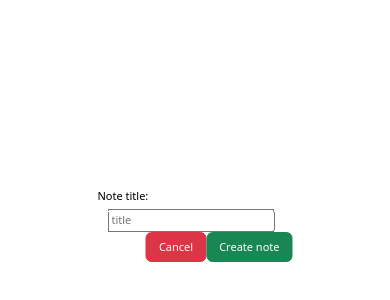
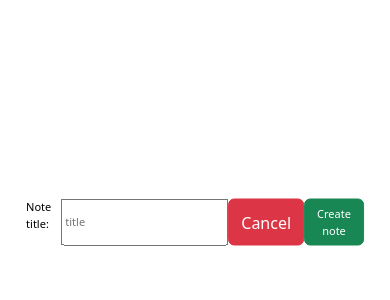
Before and after one commit to wojciechszmelczerczyk/mern-notes-app, a React (Create React App) app in the folder client/: page /createNote in a window 390 px wide. Shown: the part 200-500 px from the top of the page. Built offline with nearby package versions, Linux system fonts and the light colour scheme.

Commit message:
rwd implemented for create note component

```diff
--- a/client/src/css/custom.css
+++ b/client/src/css/custom.css
@@ -266,22 +266,12 @@ main-container {
 /* Create Note Component */
 
 .createFormContainer {
+  display: flex;
   position: absolute;
   left: 50%;
   top: 50%;
   transform: translate(-50%, -50%);
-}
-
-.buttonContainer {
-  float: right;
-}
-
-.createNoteButton {
-  font-size: 32px;
-}
-
-.cancelCreateNoteButton {
-  font-size: 32px;
+  align-items: stretch;
 }
 
 .noteTitleInput {
@@ -433,18 +423,10 @@ main-container {
 }
 
 @media screen and (max-width: 1750px) {
-  .createNoteButton {
-    font-size: 28px;
-  }
-
   .orderIcon {
     position: absolute;
     top: 46%;
     left: 70%;
-  }
-
-  .cancelCreateNoteButton {
-    font-size: 28px;
   }
 
   .noteTitleInput {
@@ -472,18 +454,11 @@ main-container {
   .save {
     left: 12%;
   }
-  .createNoteButton {
-    font-size: 23px;
-  }
 
   .orderIcon {
     position: absolute;
     top: 46%;
     left: 70%;
-  }
-
-  .cancelCreateNoteButton {
-    font-size: 23px;
   }
 
   .noteTitleInput {
@@ -506,14 +481,6 @@ main-container {
 
   .downloadButtonContainer {
     left: 35.8%;
-  }
-
-  .createNoteButton {
-    font-size: 20px;
-  }
-
-  .cancelCreateNoteButton {
-    font-size: 20px;
   }
 
   .noteTitleInput {
@@ -544,14 +511,6 @@ main-container {
     left: 48%;
   }
 
-  .createNoteButton {
-    font-size: 13px;
-  }
-
-  .cancelCreateNoteButton {
-    font-size: 13px;
-  }
-
   .noteTitleInput {
     font-size: 13px;
   }
@@ -567,10 +526,6 @@ main-container {
 
 @media screen and (max-width: 800px) {
   .createNoteButton {
-    font-size: 11px;
-  }
-
-  .cancelCreateNoteButton {
     font-size: 11px;
   }
 
--- a/client/src/pages/CreateNoteComponent.tsx
+++ b/client/src/pages/CreateNoteComponent.tsx
@@ -24,7 +24,6 @@ export default function CreateNoteComponent() {
   return (
     <div className='create-note-container'>
       <div className='createFormContainer'>
-        <form onSubmit={createNote}>
         <label className='createNoteLabel'>Note title: </label>
         <input
           className='noteTitleInput'
@@ -33,18 +32,18 @@ export default function CreateNoteComponent() {
           value={title}
           onChange={handleTitle}
         ></input>
-          <div className='buttonContainer'>
         <button
           onClick={() => navigate("/")}
           className='btn btn-danger cancelCreateNoteButton'
         >
           Cancel
         </button>
-            <button type='submit' className='btn btn-success createNoteButton'>
+        <button
+          onClick={createNote}
+          className='btn btn-success createNoteButton'
+        >
           Create note
         </button>
-          </div>
-        </form>
       </div>
     </div>
   );
```
Lines whose indentation alone changed are shown as unchanged.
